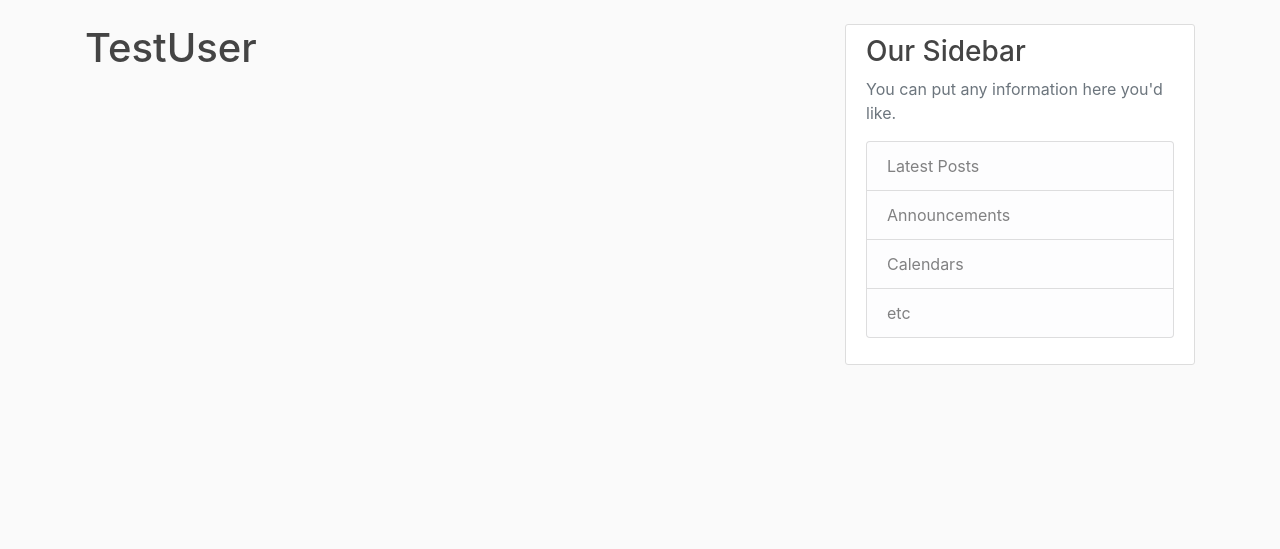
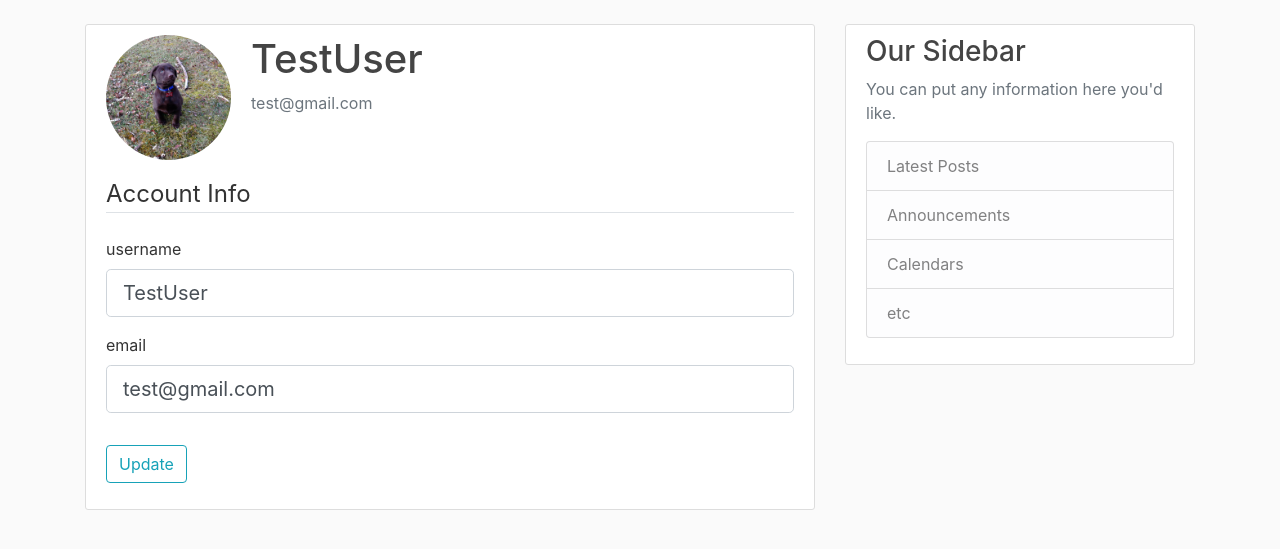
Before and after one commit to RoshanKumarMahaseth/FlaskBlog, a Flask app: page /account in a window 1280 px wide. Shown: the part 56-605 px from the top of the page. Run offline with Flask 3, Linux system fonts and the light colour scheme; a user stored in the database is signed in; some libraries are stand-ins or nearby versions.

Commit message:
Implement user profile update

```diff
--- a/flaskblog/forms.py
+++ b/flaskblog/forms.py
@@ -28,3 +28,21 @@ class LoginForm(FlaskForm):
     password = PasswordField('password',validators=[DataRequired()])
     remember = BooleanField('Remember Me')
     submit = SubmitField('Login')
+
+
+class UpdateAccountForm(FlaskForm):
+    username = StringField('username', validators=[DataRequired(),Length(min=3,max=20)])
+    email = StringField('email',validators=[DataRequired(),Email()])
+    submit = SubmitField('Update')
+
+    def validate_username(self,username):
+        if username.data != current_user.username:
+            user = User.query.filter_by(username = username.data).first()
+            if user:
+                raise ValidationError('Username is Takken choose different')
+
+    def validate_email(self,email):
+        if email.data != current_user.email:
+            user = User.query.filter_by(email=email.data).first()
+            if user:
+                raise ValidationError('Email is Takken choose different')
--- a/flaskblog/routes.py
+++ b/flaskblog/routes.py
@@ -1,6 +1,6 @@
 from flask import render_template,redirect,url_for,flash,request
 from flaskblog import app,db,bcrypt
-from flaskblog.forms import RegistrationForm,LoginForm
+from flaskblog.forms import RegistrationForm,LoginForm,UpdateAccountForm
 from flaskblog.models import User,Post
 from flask_login import current_user,login_user,logout_user,login_required
 
@@ -58,7 +58,6 @@ def login():
         if user and bcrypt.check_password_hash(user.password,form.password.data):
             login_user(user,remember=form.remember.data)
             next_page = request.args.get('next')
-            flash(f'Login Successful','success')
             return redirect(next_page) if next_page else redirect(url_for('home'))
 
         else:
@@ -73,7 +72,19 @@ def logout():
     return redirect(url_for('home'))
 
 
-@app.route('/account')
+@app.route('/account',methods=['GET','POST'])
 @login_required
 def account():
-    return render_template('account.html',title='Account')
+    form = UpdateAccountForm()
+    if form.validate_on_submit():
+        current_user.username = form.username.data
+        current_user.email = form.email.data
+        db.session.commit()
+        flash('Your account has been updated','success')
+        return redirect(url_for('account'))
+    elif request.method == 'GET':
+        form.username.data = current_user.username
+        form.email.data = current_user.email
+
+    image_file = url_for('static',filename='profile_pic/' + current_user.image_file)
+    return render_template('account.html',title='Account',image_file=image_file, form=form)
--- a/flaskblog/templates/account.html
+++ b/flaskblog/templates/account.html
@@ -1,4 +1,50 @@
 {% extends "layout.html" %}
 {% block content %}
-    <h1>{{ current_user.username }}</h1>
+    <div class="content-section">
+  <div class="media">
+    <img class="rounded-circle account-img" src="{{ image_file }}">
+    <div class="media-body">
+      <h2 class="account-heading">{{ current_user.username }}</h2>
+      <p class="text-secondary">{{ current_user.email }}</p>
+    </div>
+  </div>
+
+        <form method="POST" action="">
+            {{ form.hidden_tag() }}
+            <fieldset class="form-group">
+                <legend class="border-bottom mb-4">Account Info</legend>
+                <div class="form-group">
+                    {{ form.username.label(class="form-control-label") }}
+
+                    {% if form.username.errors %}
+                        {{ form.username(class="form-control form-control-lg is-invalid") }}
+                        <div class="invalid-feedback">
+                            {% for error in form.username.errors %}
+                                <span>{{ error }}</span>
+                            {% endfor %}
+                        </div>
+                    {% else %}
+                        {{ form.username(class="form-control form-control-lg") }}
+                    {% endif %}
+                </div>
+                <div class="form-group">
+                    {{ form.email.label(class="form-control-label") }}
+                    {% if form.email.errors %}
+                        {{ form.email(class="form-control form-control-lg is-invalid") }}
+                        <div class="invalid-feedback">
+                            {% for error in form.email.errors %}
+                                <span>{{ error }}</span>
+                            {% endfor %}
+                        </div>
+                    {% else %}
+                        {{ form.email(class="form-control form-control-lg") }}
+                    {% endif %}
+                </div>
+            </fieldset>
+            <div class="form-group">
+                {{ form.submit(class="btn btn-outline-info") }}
+            </div>
+        </form>
+
+</div>
 {% endblock content %}
```
Also changed, not shown: README.md, flaskblog/static/profile_pic/default.jpg (added), instance/site.db.
